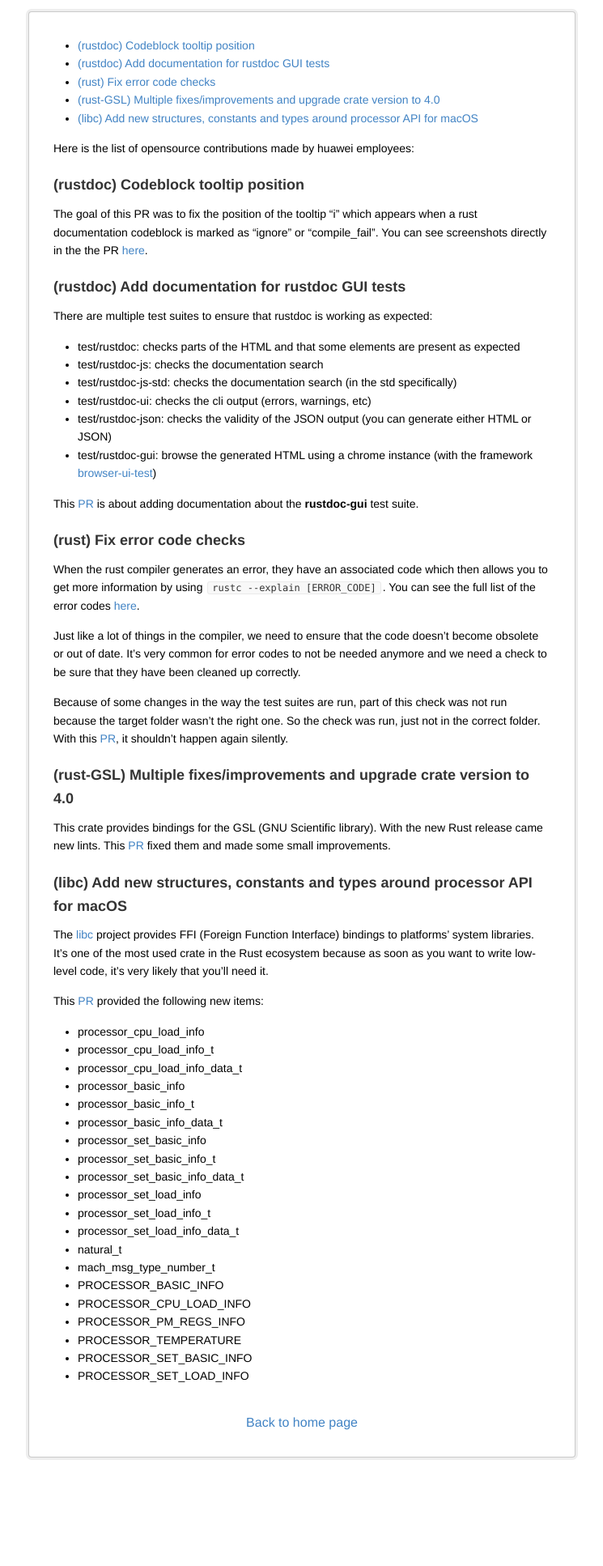
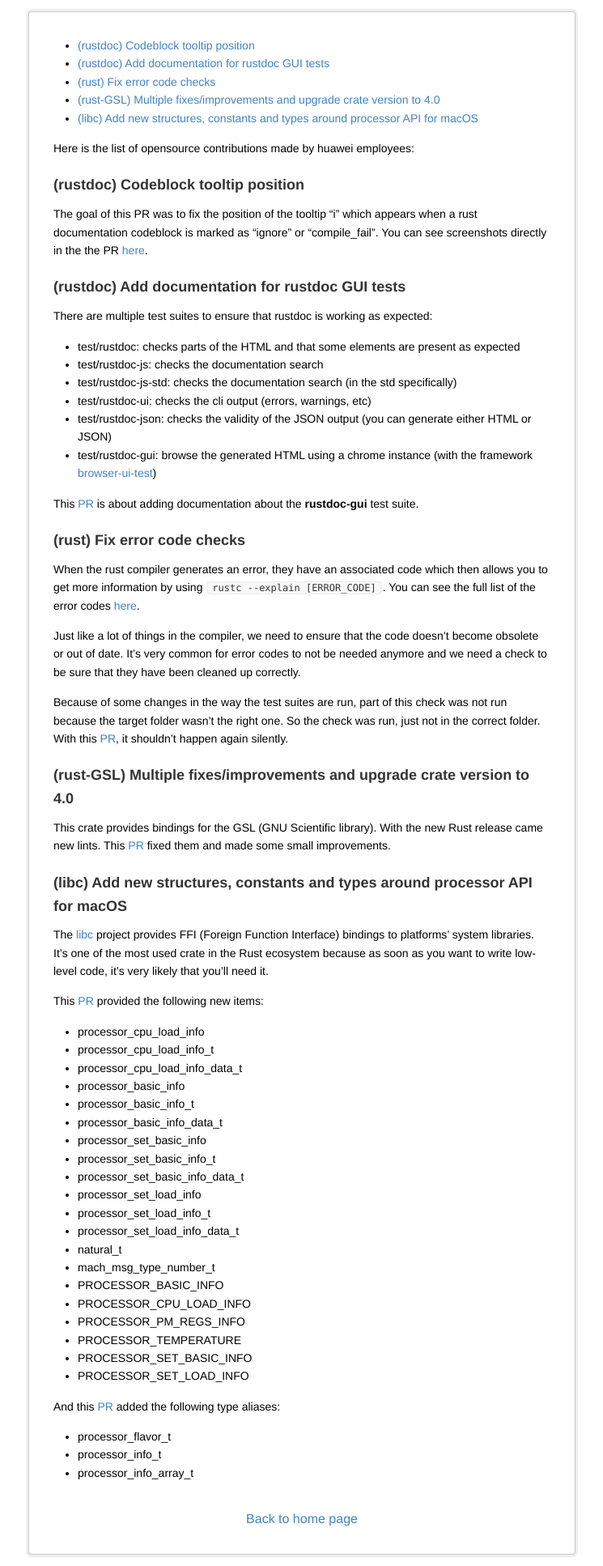
Before and after one commit to yijunyu/trusted-programming.github.io, a Jekyll site: the page built from articles/opensource-contributions.md, in a window 1280 px wide. Shown: the whole page at 81% size, without its empty margins (267-1012 px from the left). Built offline with Jekyll 4.4.1, drawn with Linux system fonts in a browser that asks for light colours; before the commit the page ends 1814 px from its top, so only the background shows below that.

Commit message:
Add another libc PR to the list

```diff
--- a/articles/opensource-contributions.md
+++ b/articles/opensource-contributions.md
@@ -63,3 +63,8 @@
  * PROCESSOR_TEMPERATURE
  * PROCESSOR_SET_BASIC_INFO
  * PROCESSOR_SET_LOAD_INFO
+
+And this [PR](https://github.com/rust-lang/libc/pull/2129) added the following type aliases:
+ * processor_flavor_t
+ * processor_info_t
+ * processor_info_array_t
```
